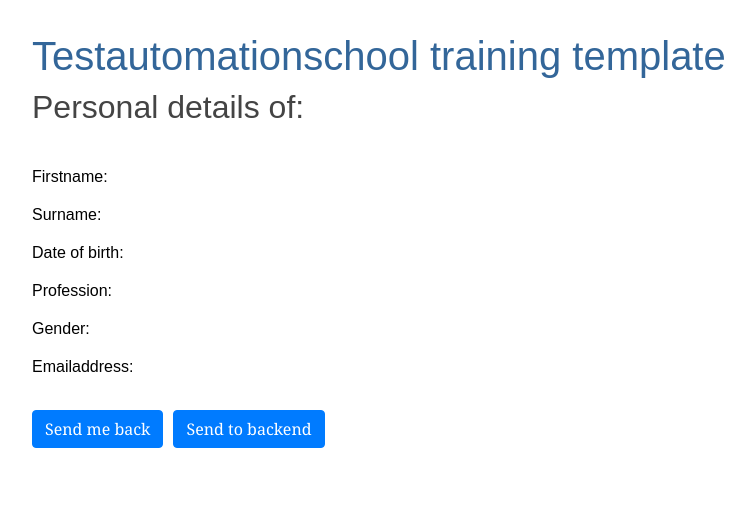
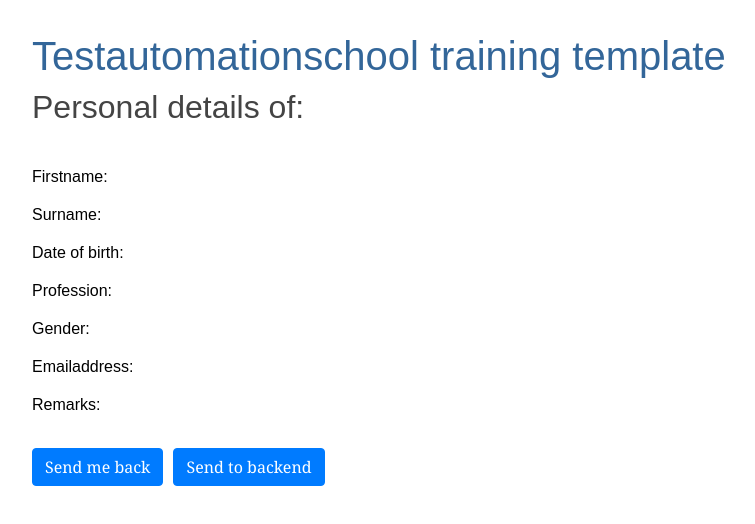
Before and after one commit to GDasai/angular-test, an Angular app: page /overview in a window 1280 px wide. Shown: the top 524 px of the page, without its empty margins (0-755 px from the left). Built offline with nearby package versions, Linux system fonts and the light colour scheme.

Commit message:
Added id's to buttons and added remarks textarea

```diff
--- a/src/app/backend/backend.component.html
+++ b/src/app/backend/backend.component.html
@@ -1,4 +1,4 @@
 <pre>{{ hero | json }}</pre>
 <div>
-  <button (click)="sendMeOverview()" class="btn btn-primary">Go to the overview</button>
+  <button (click)="sendMeOverview()" class="btn btn-primary" id="GoToOverview">Go to the overview</button>
 </div>
--- a/src/app/heroes.ts
+++ b/src/app/heroes.ts
@@ -1,8 +1,9 @@
 export class Hero {
   name: string;
   surname: string;
-  dateofbirth:  string;
+  dateofbirth: string;
   profession: string;
   gender: string;
   emailaddress: string;
+  remarks: string;
 }
--- a/src/app/heroes/heroes.component.html
+++ b/src/app/heroes/heroes.component.html
@@ -8,10 +8,10 @@
     <br>
   </div>
 </div>
-<div>
+<div class="form-group">
   <div class="form-group" class="col-7">
     <label for="firstname">Firstname:</label>
-    <input [(ngModel)]="hero.name" class="form-control" placeholder="enter your firstname" id="firstname">
+    <input [(ngModel)]="hero.name" class="form-control" placeholder="enter your firstname" id="firstname" type="text">
   </div>
   <div class="form-group" class="col-7">
     <label for="surname">Surname:</label>
@@ -41,8 +41,12 @@
       Enter your email in the following format name@example.com
     </small>
   </div>
-  <br>
-  <div>
-    <button (click)="sendMeOverview()" class="btn btn-primary">Go to the overview</button>
+  <div class="form-group" class="col-7">
+    <label for="textarea1">Remarks:</label>
+    <textarea [(ngModel)]="hero.remarks" class="form-control" id="textarea1" rows="2" maxlength="100"></textarea>
   </div>
 </div>
+<br>
+<div>
+  <button (click)="sendMeOverview()" class="btn btn-primary" id="GoToOverview">Go to the overview</button>
+</div>
--- a/src/app/overview/overview.component.html
+++ b/src/app/overview/overview.component.html
@@ -46,6 +46,13 @@
                value="{{hero.emailaddress}}">
       </div>
     </div>
+    <div class="form row">
+      <label for="remarkOverview" class="col-sm-2 col-form-label">Remarks:</label>
+      <div class="col-sm-6">
+        <input type="text" readonly class="form-control-plaintext" id="remarkOverview"
+               value="{{hero.remarks}}" rows="2">
+      </div>
+    </div>
   </form>
   <div class="form-row align-items-center">
     <div class="col-auto">
```
